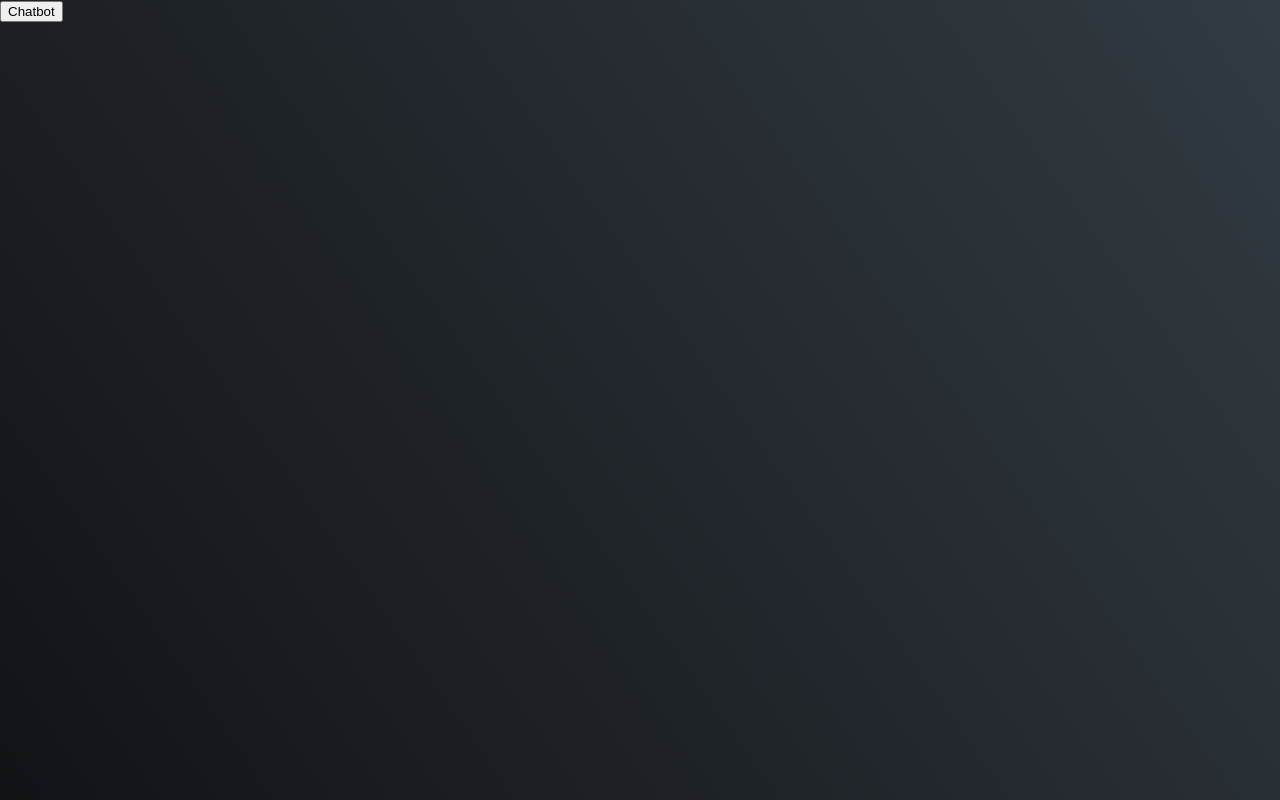
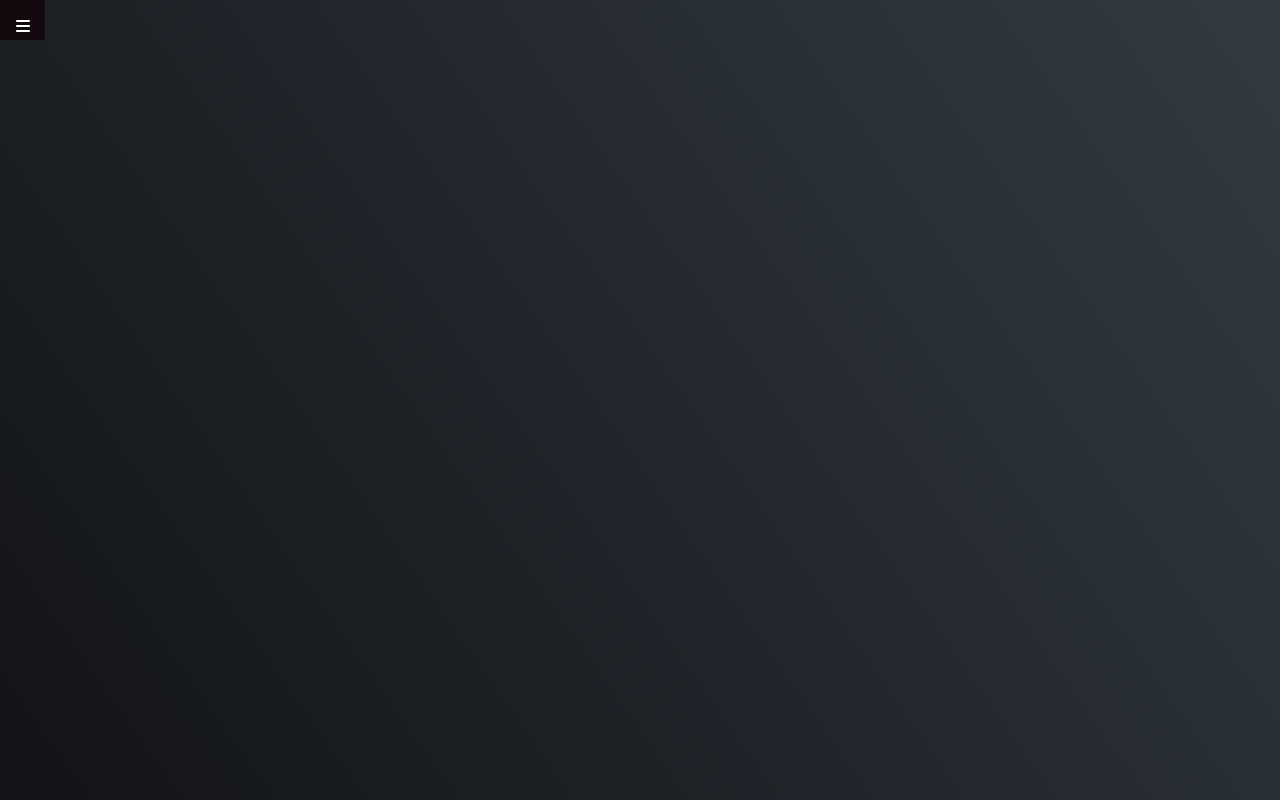
Before and after one commit to ascenDeveloper/chatBot-v1, a React (Create React App) app: page / in a window 1280 px wide. Built offline with nearby package versions, Linux system fonts and the light colour scheme.

Commit message:
Terminada la interación con useState para el click, falta agregar chat y hacer varios estilos

```diff
--- a/src/components/ChatButton.jsx
+++ b/src/components/ChatButton.jsx
@@ -5,12 +5,16 @@ function ChatButton() {
     const [click, setClick] = useState(false);
 
     const handleClick = () => setClick(!click);
-    const closeChat = () => setClick(false);
+    // const closeChat = () => setClick(false);
 
     return (
         <Container>
-            <button>Chatbot</button>
-            <i className={click ? 'fas fa-bars' : 'chat'} />
+            <div className="chatbot" onClick={handleClick}>
+                <i className={click ? 'chat' : 'fas fa-bars'} />
+            </div>
+            <div className="" onClick={handleClick}>
+
+            </div>
         </Container>
     )
 }
@@ -18,5 +22,14 @@ function ChatButton() {
 export default ChatButton
 
 const Container = styled.div`
-
+    .chatbot {
+        color: white;
+        width: 1vw;
+        height: 1vh;
+        padding: 1em;
+        background-color: #150910;
+        .chat{
+            display: none;
+        }
+    }
 `
```
Also changed, not shown: src/components/Chat.jsx (added, +12 -0 lines).
